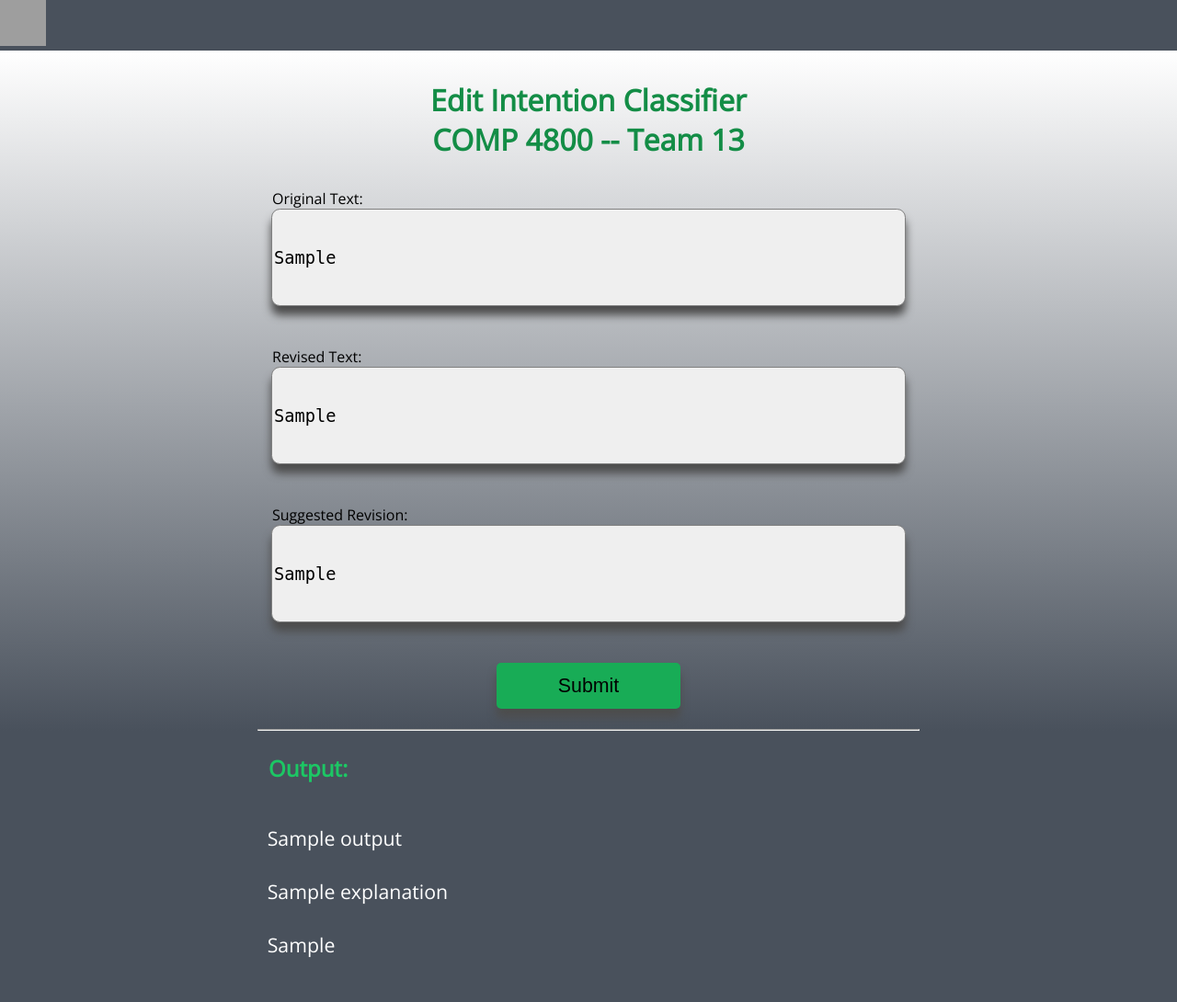
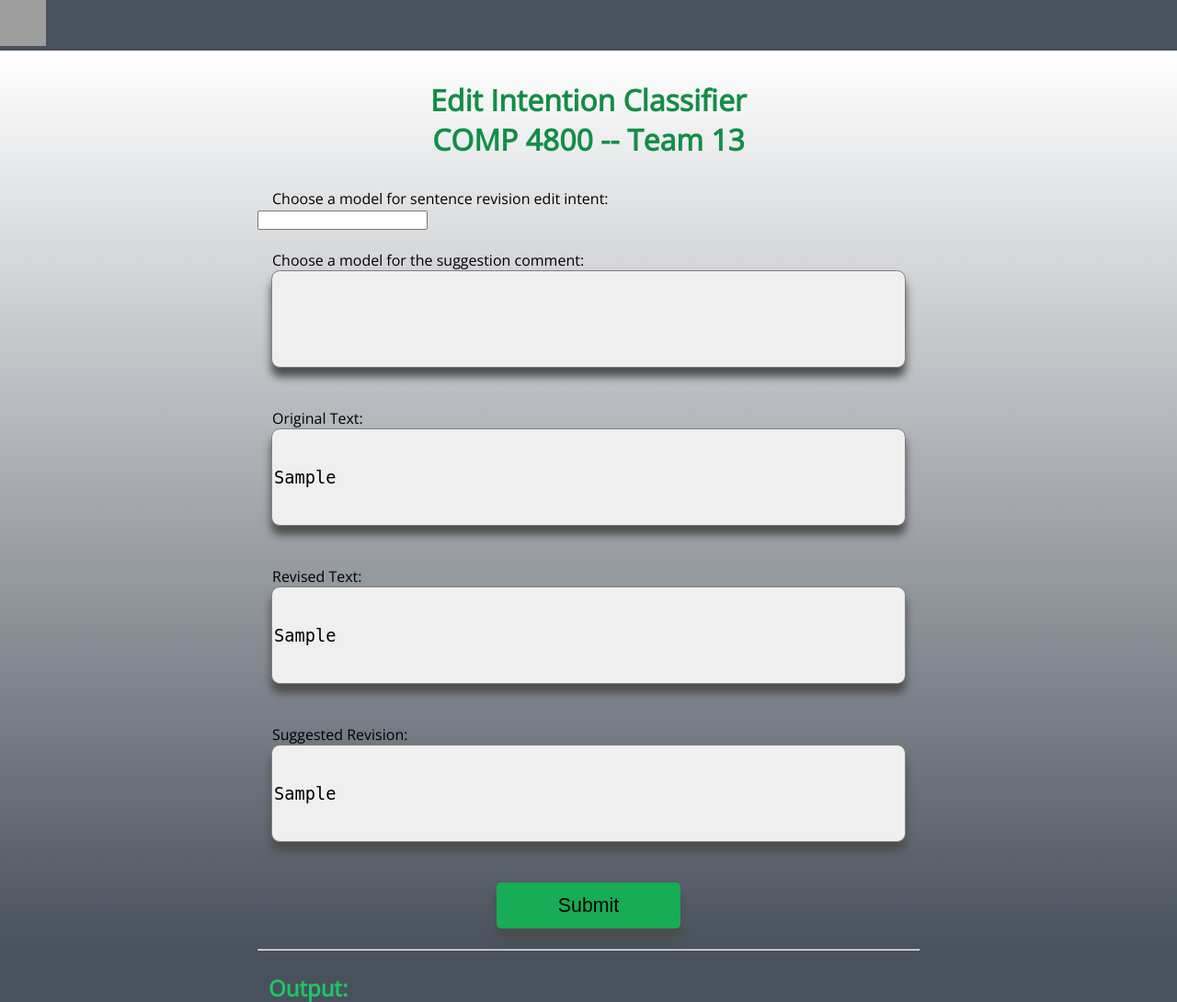
Before and after one commit to workunhard/4800_T13, a Django app: template pages/templates/home.html in a window 1280 px wide. Shown: the top 1090 px of the page at 92% size. Before the commit the page ends 1042 px from the top, so only its background shows below. Run offline with Django 4.2, Linux system fonts and the light colour scheme; the template is opened without the code that fills it: most values are stand-ins (such as "Sample title", 1, 10 or a date in 2020); form fields are guessed from the names that the template uses; grey boxes are pictures that could not be loaded.

Commit message:
Added second dropdown menu for edit suggestion comment model

```diff
--- a/pages/templates/home.html
+++ b/pages/templates/home.html
@@ -13,6 +13,10 @@
         <h1>Edit Intention Classifier<br>COMP 4800 -- Team 13</h1>
         <form method="POST">
             {% csrf_token %}
+            <label for="model_choice">Choose a model for sentence revision edit intent:</label><br>
+            {{ form.model_choice }}<br><br>
+            <label for="comment_model_choice">Choose a model for the suggestion comment:</label><br>
+            {{ form.comment_model_choice }}<br><br>
             <label for="input1">Original Text:</label><br>
             <textarea type="text" id="input1" name="original">{{  input1 }}</textarea><br><br>
             <label for="input2">Revised Text:</label><br>
```
